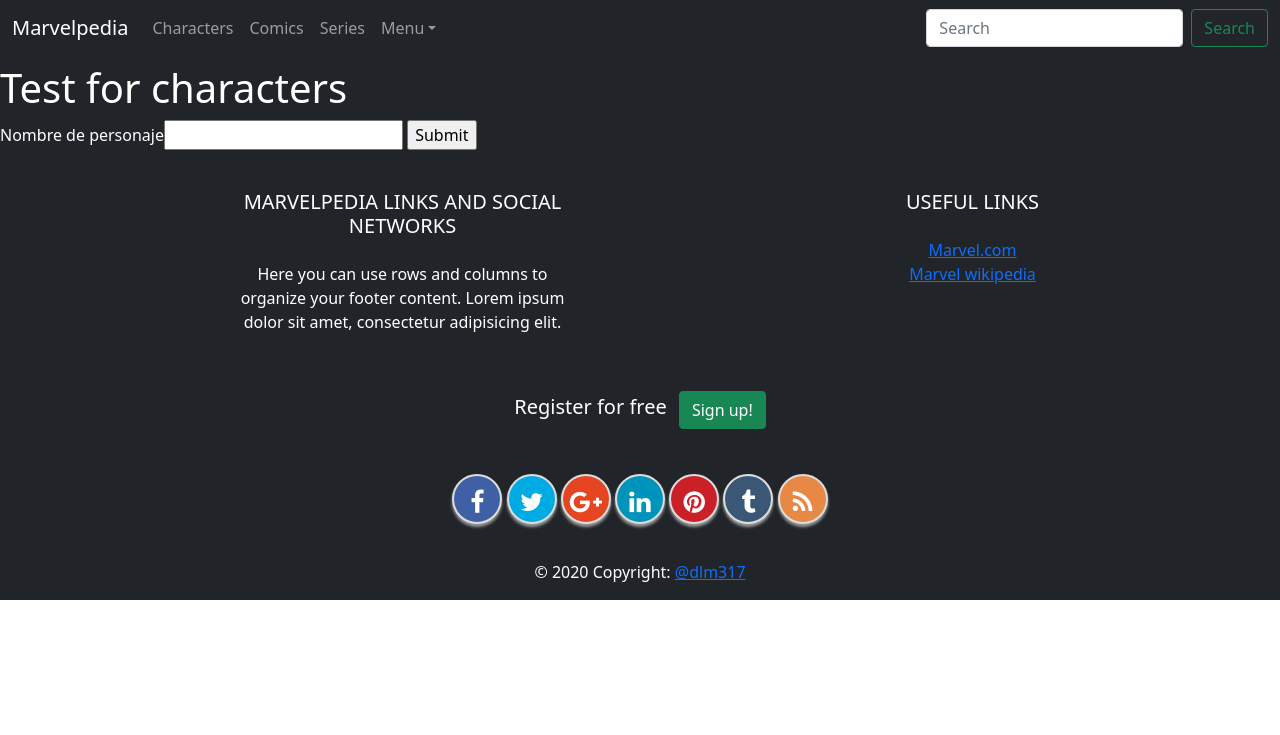
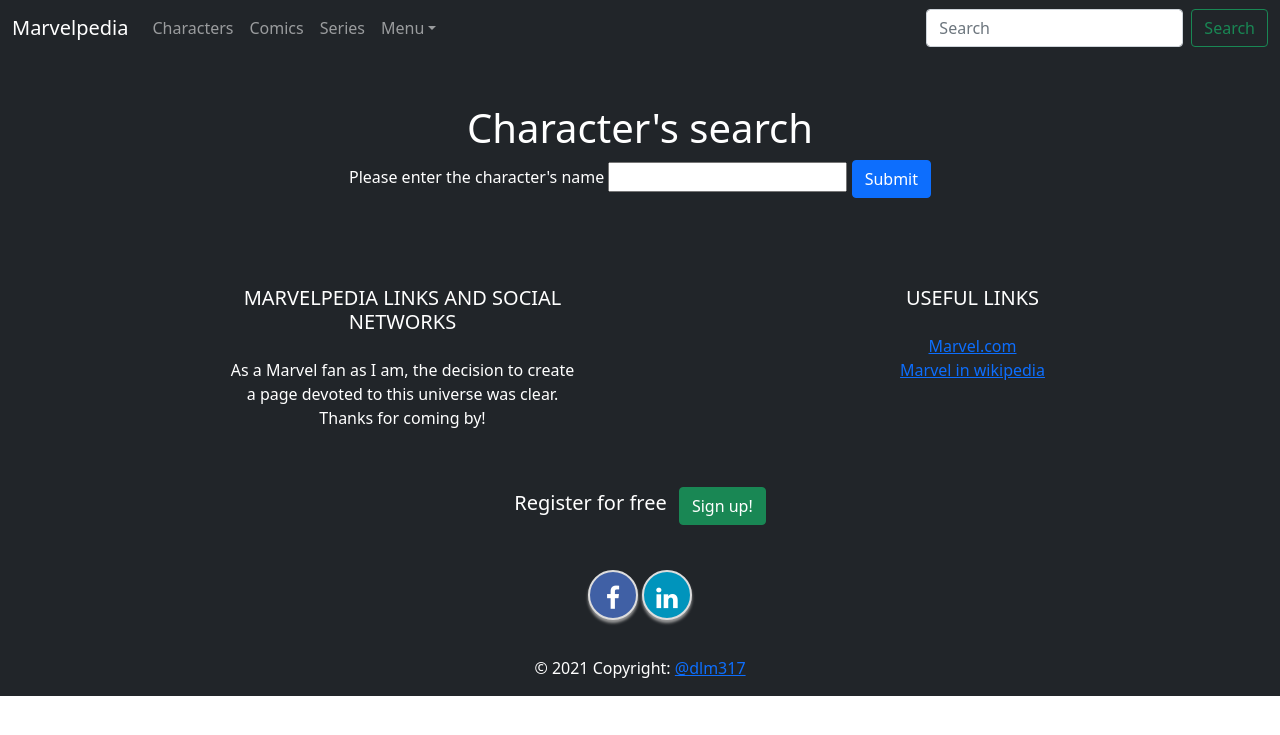
Before and after one commit to dmoreira317/marvel_site, a Django app: page /pages/characters/ in a window 1280 px wide. Shown: the top 735 px of the page. Run offline with Django 3.2, Linux system fonts and the light colour scheme; some libraries are stand-ins or nearby versions.

Commit message:
Added useful links in template to open in blank page, modified data for cards in character_search, centered text and added vertical margins to text and form

```diff
--- a/marvelpedia/marvelpedia/templates/marvelapp01/characters.html
+++ b/marvelpedia/marvelpedia/templates/marvelapp01/characters.html
@@ -8,10 +8,13 @@
 
 {% block block1 %}
 <!--content-->
-    <h1 class="text-white">Test for characters</h1>
-    <form action="{% url 'marvelapp01:characters_search' %}" method="get">
-        <span class="text-white"> Nombre de personaje</span><input type="text" name="name" id="name">
-        <input type="submit" value="Submit">
+    <div class="my-5">
+    <h1 class="text-white text-center">Character's search</h1>
+
+    <form action="{% url 'marvelapp01:characters_search' %}" method="get" class="text-center">
+        <span class="text-white"> Please enter the character's name </span><input type="text" name="name" id="name">
+        <input type="submit" value="Submit" class="btn btn-primary">
+
     </form>
-
+    </div>
 {% endblock %}
--- a/marvelpedia/marvelpedia/templates/marvelapp01/template1.html
+++ b/marvelpedia/marvelpedia/templates/marvelapp01/template1.html
@@ -80,9 +80,7 @@
 
           <!-- Content -->
           <h5 class="font-weight-bold text-uppercase mt-3 mb-4 text-white">Marvelpedia links and social networks</h5>
-          <p class="text-white">Here you can use rows and columns to organize your footer content. Lorem ipsum dolor sit amet,
-            consectetur
-            adipisicing elit.</p>
+          <p class="text-white">As a Marvel fan as I am, the decision to create a page devoted to this universe was clear. Thanks for coming by! </p>
 
         </div>
         <!--FOR MORE COLUMNS IN FOOTER-->
@@ -125,10 +123,10 @@
 
           <ul class="list-unstyled">
             <li>
-              <a href="#!">Marvel.com</a>
+              <a href="https://www.marvel.com/" target="_blank">Marvel.com</a>
             </li>
             <li>
-              <a href="#!">Marvel wikipedia</a>
+              <a href="https://es.wikipedia.org/wiki/Marvel_Comics" target="_blank">Marvel in wikipedia</a>
             </li>
           </ul>
 
@@ -159,18 +157,18 @@
     <!-- Social buttons -->
     <div id="social">
         <a class="facebookBtn smGlobalBtn" href="#" ></a>
-        <a class="twitterBtn smGlobalBtn" href="#" ></a>
-        <a class="googleplusBtn smGlobalBtn" href="#" ></a>
+        <!-- <a class="twitterBtn smGlobalBtn" href="#" ></a>
+        <a class="googleplusBtn smGlobalBtn" href="#" ></a> -->
         <a class="linkedinBtn smGlobalBtn" href="#" ></a>
-        <a class="pinterestBtn smGlobalBtn" href="#" ></a>
+        <!-- <a class="pinterestBtn smGlobalBtn" href="#" ></a>
         <a class="tumblrBtn smGlobalBtn" href="#" ></a>
-        <a class="rssBtn smGlobalBtn" href="#" ></a>
+        <a class="rssBtn smGlobalBtn" href="#" ></a> -->
 </div>
 
     <!-- Social buttons -->
 
     <!-- Copyright -->
-    <div class="footer-copyright text-center py-3 text-white">© 2020 Copyright:
+    <div class="footer-copyright text-center py-3 text-white">© 2021 Copyright:
       <a href=""> @dlm317</a>
     </div>
     <!-- Copyright -->
```
Also changed, not shown: marvelpedia/marvelpedia/templates/marvelapp01/characters_search.html (+8 -10 lines).
